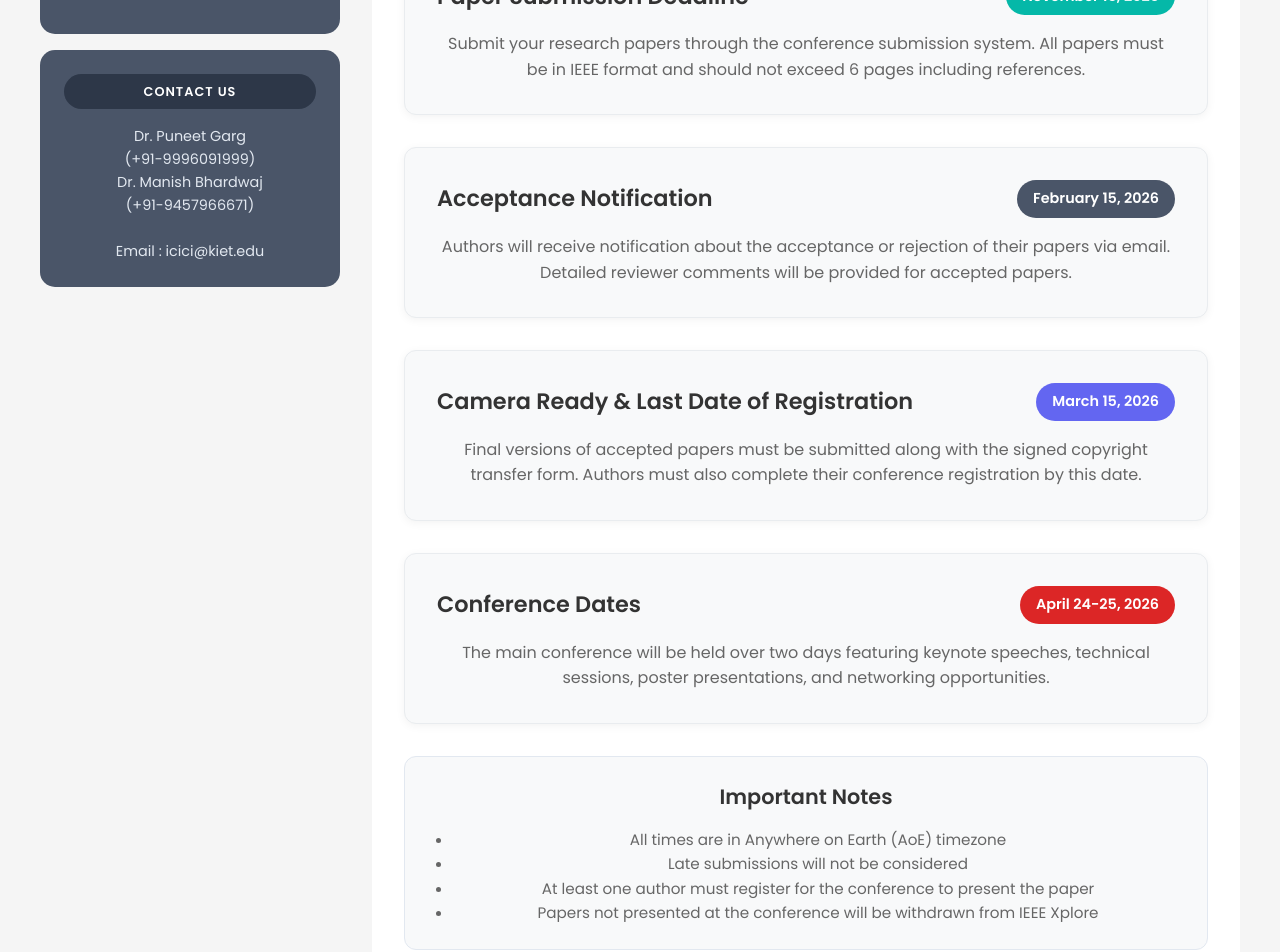
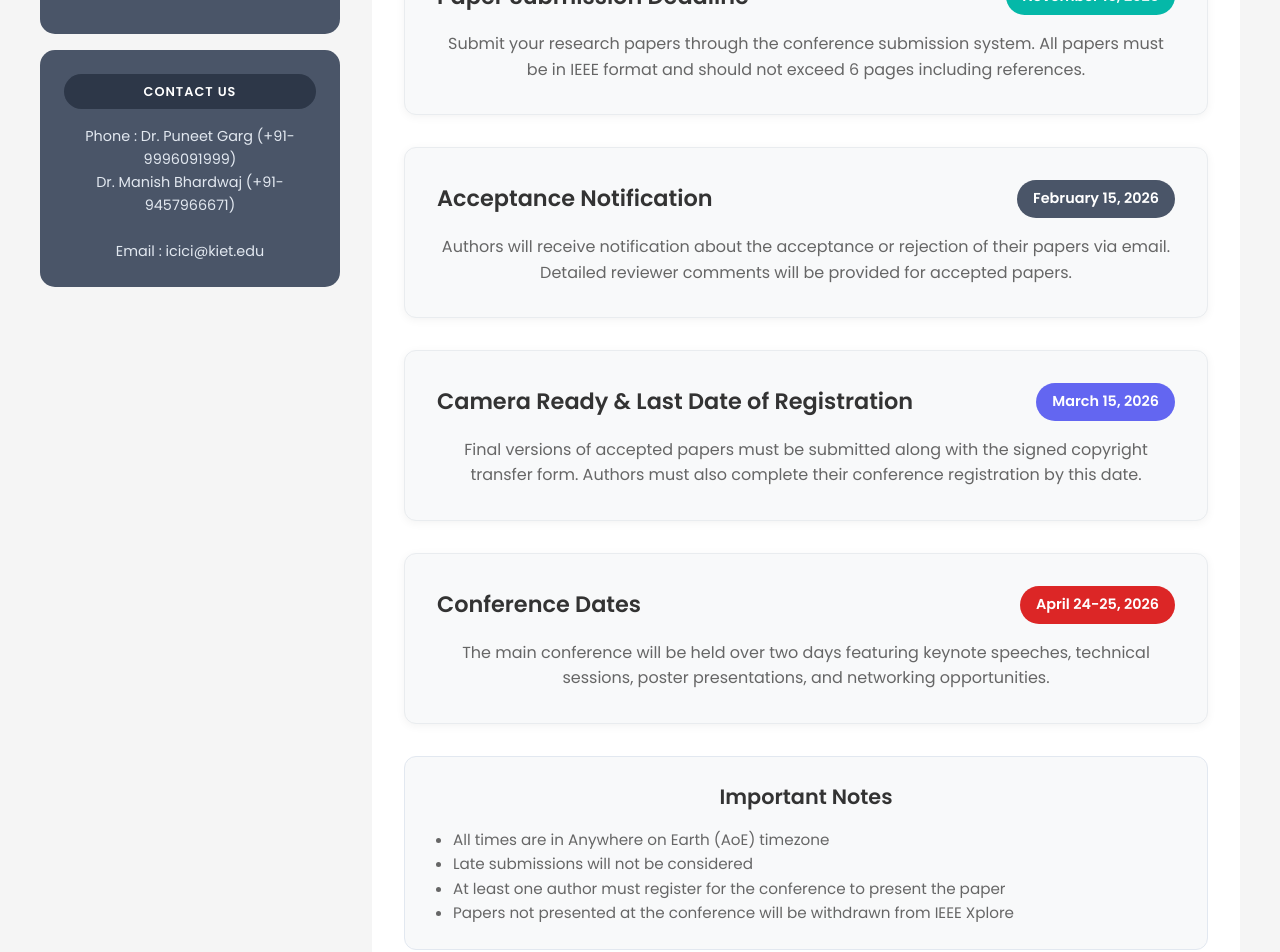
Before and after one commit to ArnavBhardwaj123/KIET_ICICI_2026, a React (Vite) app in the folder frontend/: page /important_dates in a window 1280 px wide. Shown: the part 1320-2272 px from the top of the page. Built offline with nearby package versions, Linux system fonts and the light colour scheme.

Commit message:
fixed mobile justified issue

```diff
--- a/frontend/src/App.css
+++ b/frontend/src/App.css
@@ -136,6 +136,17 @@ body {
 @media (max-width: 1024px) {
   .hero-title {
     font-size: 40px !important;
+  }
+}
+
+/* Mobile-only: left align about / conference headings to prevent stretched justified text */
+@media (max-width: 768px) {
+  .about-section-text h1,
+  .about-text h1,
+  .video-section h1,
+  .about-section-text p,
+  .about-text p {
+    text-align: left !important;
   }
 }
 
--- a/frontend/src/pages/home.jsx
+++ b/frontend/src/pages/home.jsx
@@ -313,8 +313,8 @@ export default function Home() {
               }}
             >
               <div>Join global experts, researchers, and innovators</div>
-              <div>for four days of groundbreaking research,</div>
-              <div>collaboration, and learning.</div>
+              <div>for groundbreaking research, collaboration,</div>
+              <div>and learning.</div>
             </div>
           </div>
         </div>
--- a/frontend/src/pages/important_dates.jsx
+++ b/frontend/src/pages/important_dates.jsx
@@ -181,13 +181,14 @@ export default function ImportantDates() {
                 flexDirection: 'column',
                 gap: '1rem'
               }}>
-                <div style={{ display: 'flex', justifyContent: 'center', alignItems: 'center', gap: '0.5rem' }}>
-                <div style={{ textAlign: 'center' }}>
-                <p style={{ margin: 0 }}>Dr. Puneet Garg <br />(+91-9996091999)</p>
-                <p style={{ margin: 0 }}>Dr. Manish Bhardwaj <br /> (+91-9457966671)</p>
-                <br />
-                <p style={{ margin: 0 }}>Email : icici@kiet.edu</p>
-                </div>
+                <div style={{ display: 'flex', alignItems: 'flex-start', gap: '0.5rem' }}>
+
+                  <div>
+                    <p style={{ margin: 0 }}>Phone : Dr. Puneet Garg (+91-9996091999)</p>
+                    <p style={{ margin: 0 }}>Dr. Manish Bhardwaj (+91-9457966671)</p>
+                    <br />
+                    <p style={{ margin: 0 }}>Email : icici@kiet.edu</p>
+                  </div>
                 </div>
               </div>
             </div>
@@ -263,7 +264,7 @@ export default function ImportantDates() {
               <h3 style={{ color: "#333", fontFamily: "Poppins", fontSize: "1.3rem", fontWeight: "600", margin: "0 0 1rem 0" }}>
                 Important Notes
               </h3>
-              <ul style={{ color: "#666", fontFamily: "Poppins", fontSize: "0.95rem", lineHeight: "1.6", margin: "0", paddingLeft: "1.5rem" }}>
+              <ul style={{ color: "#666", fontFamily: "Poppins", fontSize: "0.95rem", lineHeight: "1.6", margin: "0", paddingLeft: "1.5rem",textAlign: "left" }}>
                 <li>All times are in Anywhere on Earth (AoE) timezone</li>
                 <li>Late submissions will not be considered</li>
                 <li>At least one author must register for the conference to present the paper</li>
```
